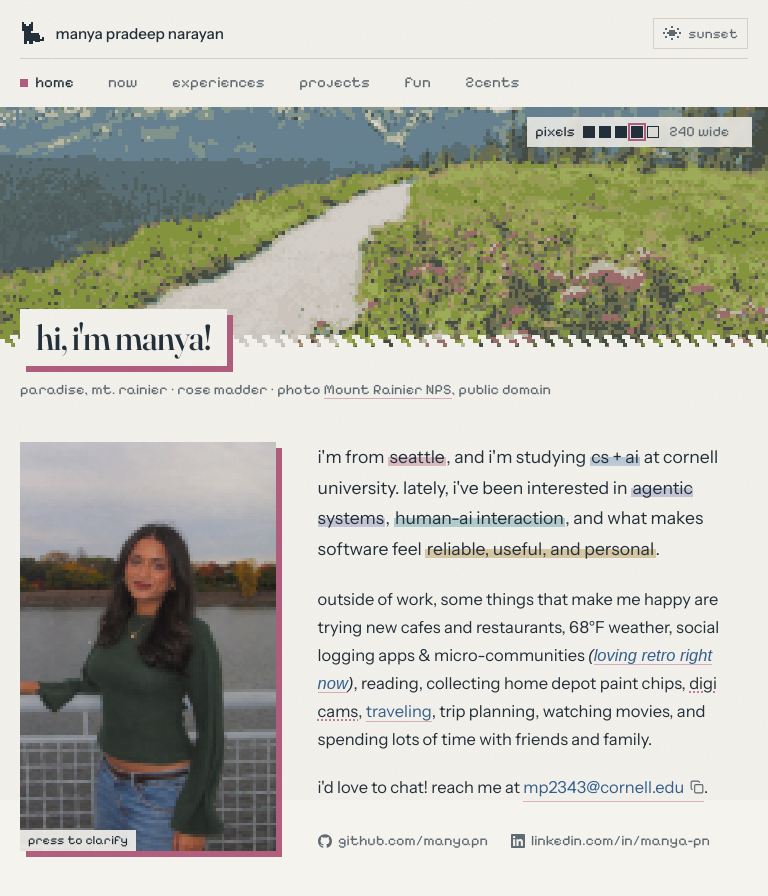
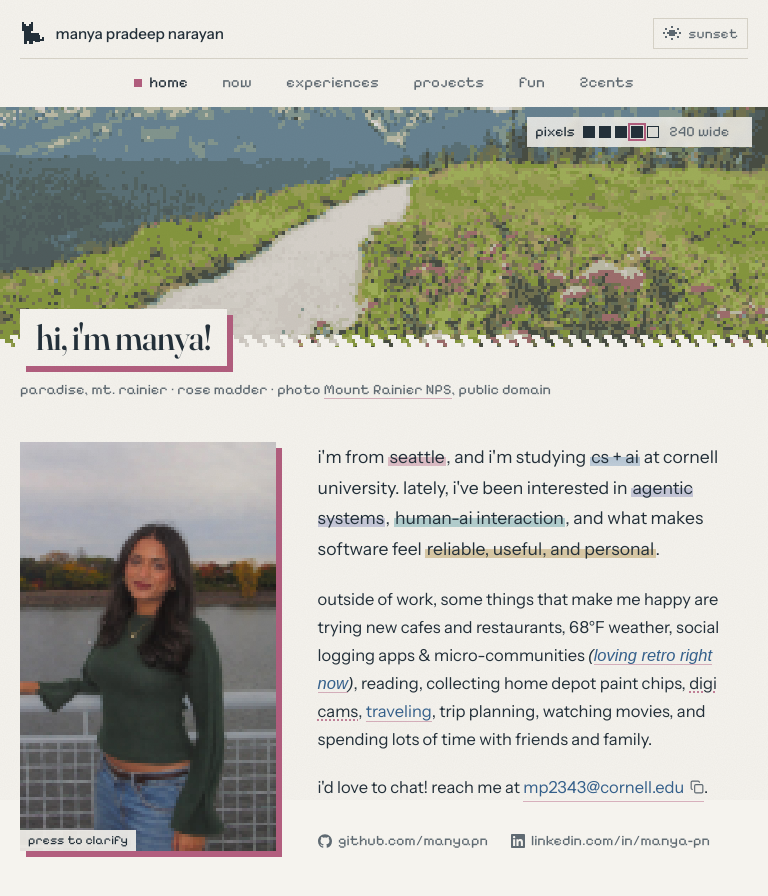
Before and after one commit to manyapn/manyapn-site-v3, a Next.js app: page / in a window 768 px wide. Shown: the top 896 px of the page. Built offline with nearby package versions, Linux system fonts and the light colour scheme; a web font is replaced by a local one.

Commit message:
nav: center the second-row links

```diff
--- a/src/app/globals.css
+++ b/src/app/globals.css
@@ -251,11 +251,10 @@ button { font: inherit; color: inherit; }
 /* phone menu (hidden on wide screens) */
 .nav-menu-btn, .nav-menu, .nav-backdrop { display: none; }
 
-/* tablets and narrow laptops: brand and sun on the first row, the links on a ruled second row */
+/* tablets and narrow laptops: brand and sun on the first row, the links centered on a ruled second row */
 @media (min-width: 601px) and (max-width: 940px) {
   .nav { row-gap: 0.55rem; padding-bottom: 8px; }
-  .nav-links { order: 1; flex: 0 0 100%; flex-wrap: nowrap; justify-content: flex-start; gap: 0.1rem; padding-top: 0.5rem; border-top: 1px solid var(--line); font-size: 0.95rem; }
-  .nav-links li:first-child .nav-link { margin-left: -0.55rem; }
+  .nav-links { order: 1; flex: 0 0 100%; flex-wrap: nowrap; justify-content: center; gap: 0.1rem; padding-top: 0.5rem; border-top: 1px solid var(--line); font-size: 0.95rem; }
 }
 
 /* ─── Landscape hero ─────────────────────────────────── */
```
